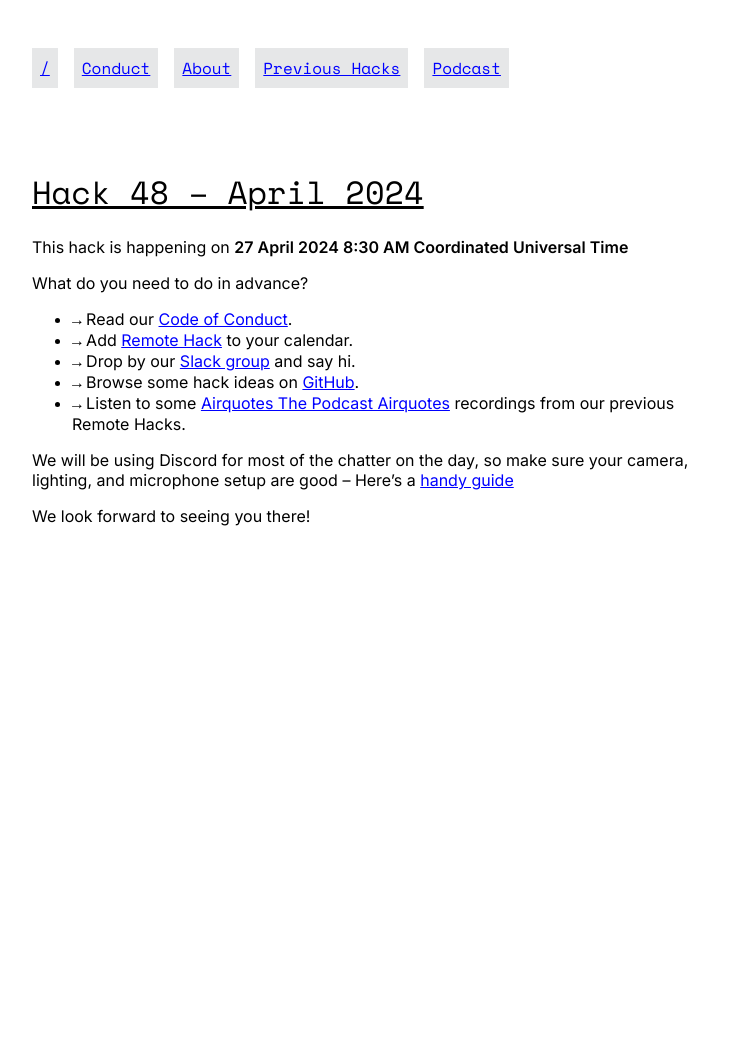
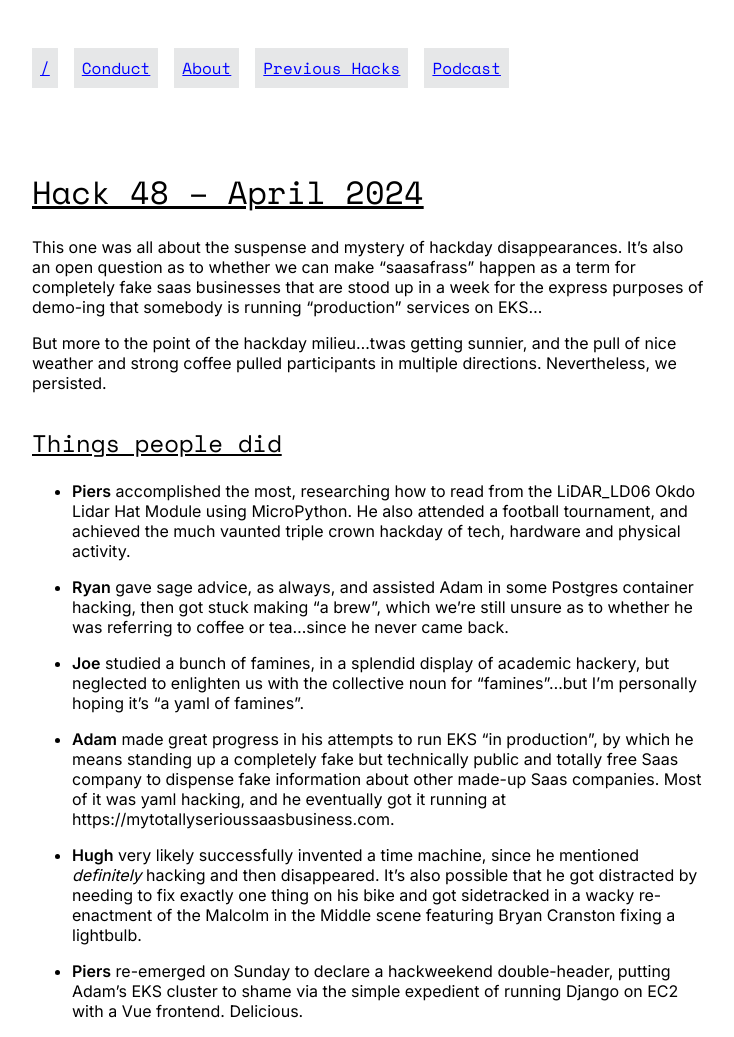
Before and after one commit to remotehack/remotehack.github.io, a Jekyll site: the page built from _hacks/48.md, in a window 1280 px wide. Shown: the whole page, without its empty margins (272-1006 px from the left). Built offline with Jekyll 4.4.1, drawn with Linux system fonts in a browser that asks for light colours; before the commit the page ends 900 px from its top, so only the background shows below that.

Commit message:
add writeup for april 2024

```diff
--- a/_hacks/48.md
+++ b/_hacks/48.md
@@ -1,5 +1,22 @@
 ---
 hack_number: 48
 date: 2024-04-27
-upcoming: true
 ---
+
+This one was all about the suspense and mystery of hackday disappearances. It's also an open question as to whether we can make "saasafrass" happen as a term for completely fake saas businesses that are stood up in a week for the express purposes of demo-ing that somebody is running "production" services on EKS...
+
+But more to the point of the hackday milieu...twas getting sunnier, and the pull of nice weather and strong coffee pulled participants in multiple directions. Nevertheless, we persisted.
+
+## Things people did
+
+- **Piers** accomplished the most, researching how to read from the LiDAR_LD06 Okdo Lidar Hat Module using MicroPython. He also attended a football tournament, and achieved the much vaunted triple crown hackday of tech, hardware and physical activity.
+
+- **Ryan** gave sage advice, as always, and assisted Adam in some Postgres container hacking, then got stuck making "a brew", which we're still unsure as to whether he was referring to coffee or tea...since he never came back.
+
+- **Joe** studied a bunch of famines, in a splendid display of academic hackery, but neglected to enlighten us with the collective noun for "famines"...but I'm personally hoping it's "a yaml of famines".
+
+- **Adam** made great progress in his attempts to run EKS "in production", by which he means standing up a completely fake but technically public and totally free Saas company to dispense fake information about other made-up Saas companies. Most of it was yaml hacking, and he eventually got it running at https://mytotallyserioussaasbusiness.com.
+
+- **Hugh** very likely successfully invented a time machine, since he mentioned _definitely_ hacking and then disappeared. It's also possible that he got distracted by needing to fix exactly one thing on his bike and got sidetracked in a wacky re-enactment of the Malcolm in the Middle scene featuring Bryan Cranston fixing a lightbulb.
+
+- **Piers** re-emerged on Sunday to declare a hackweekend double-header, putting Adam's EKS cluster to shame via the simple expedient of running Django on EC2 with a Vue frontend. Delicious.
```
